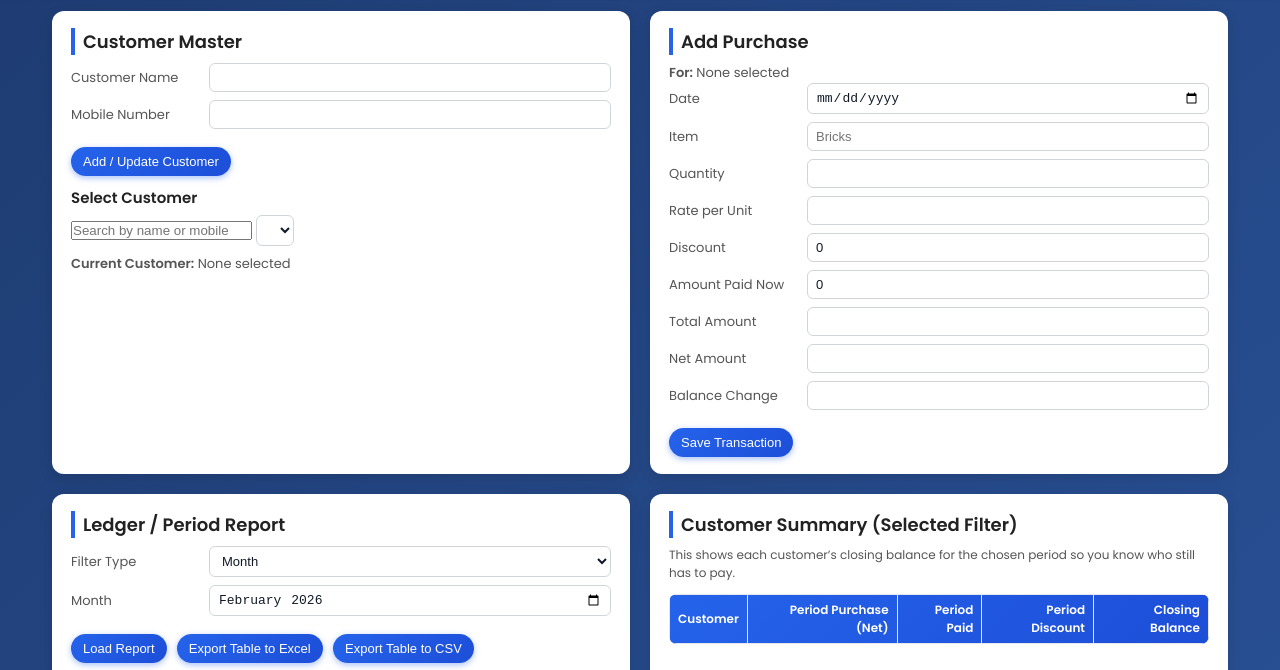
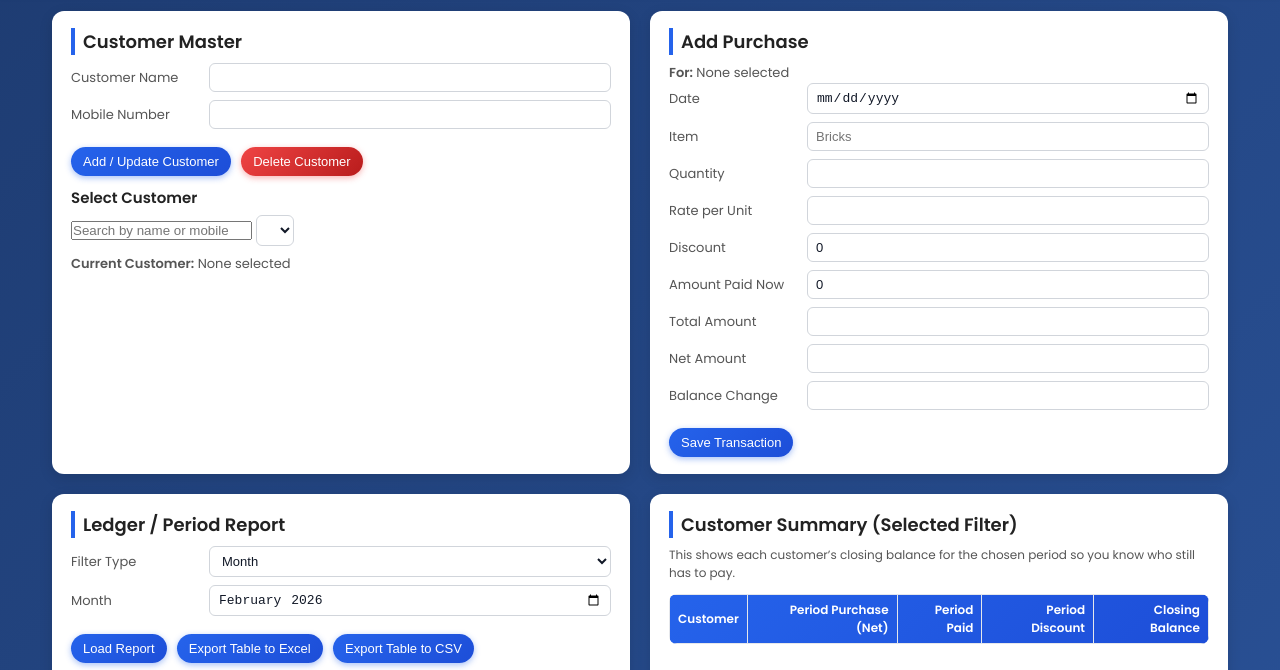
Before and after one commit to PREET7567/brick-ledger, a plain HTML site: page index.html in a window 1280 px wide. Shown: the part 63-733 px from the top of the page. Drawn offline with Linux system fonts and the light colour scheme.

Commit message:
Update index.html

```diff
--- a/index.html
+++ b/index.html
@@ -23,7 +23,12 @@
         <label>Mobile Number</label>
         <input type="text" id="custMobile" class="required">
       </div>
-      <button id="addCustomerBtn">Add / Update Customer</button>
+      <div>
+        <button id="addCustomerBtn">Add / Update Customer</button>
+        <button id="deleteCustomerBtn" style="background:linear-gradient(135deg,#ef4444,#b91c1c);box-shadow:0 2px 6px rgba(239,68,68,0.4);">
+          Delete Customer
+        </button>
+      </div>
 
       <h3>Select Customer</h3>
       <input type="text" id="customerSearch" placeholder="Search by name or mobile">
```
